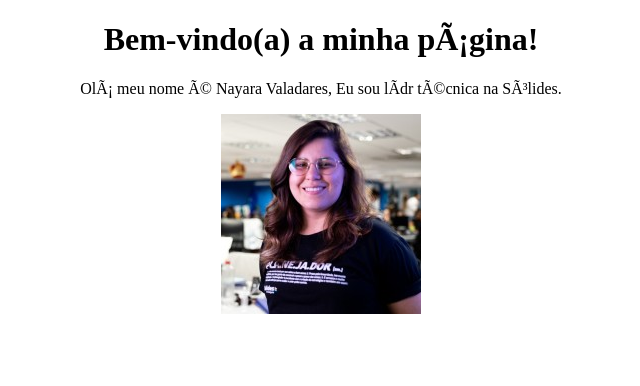
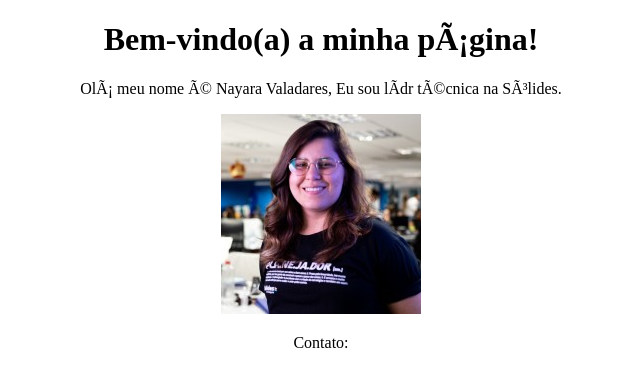
Before and after one commit to feminitech/feminitech.github.io, a plain HTML site: page index.html in a window 1280 px wide. Shown: the full height of the page, 319-959 px from the left. Drawn offline with Linux system fonts and the light colour scheme.

Commit message:
contato adicionado

```diff
--- a/index.html
+++ b/index.html
@@ -13,5 +13,7 @@
         </a>
     </center>
 
+    <p style="text-align:center;">Contato: <nayara@feminitech class="com br"></nayara@feminitech></p>
+
 </body>
 </html>
```
